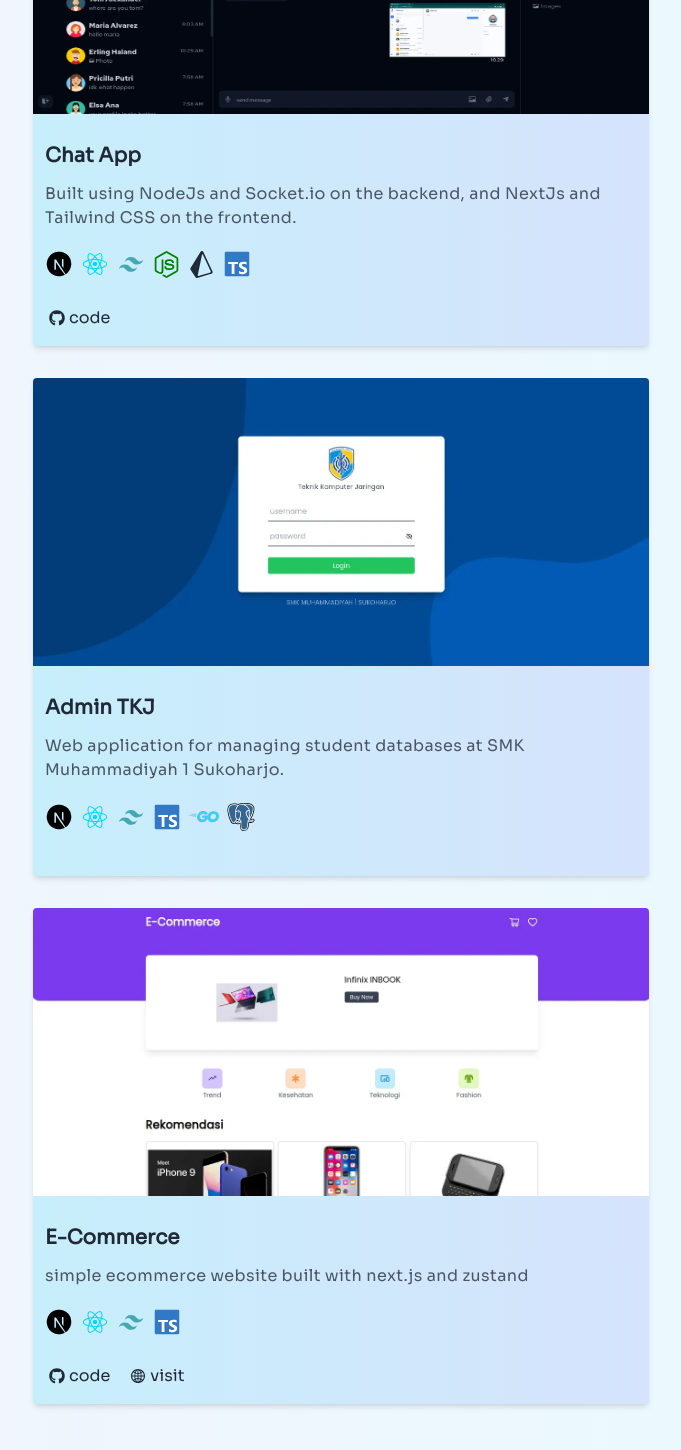
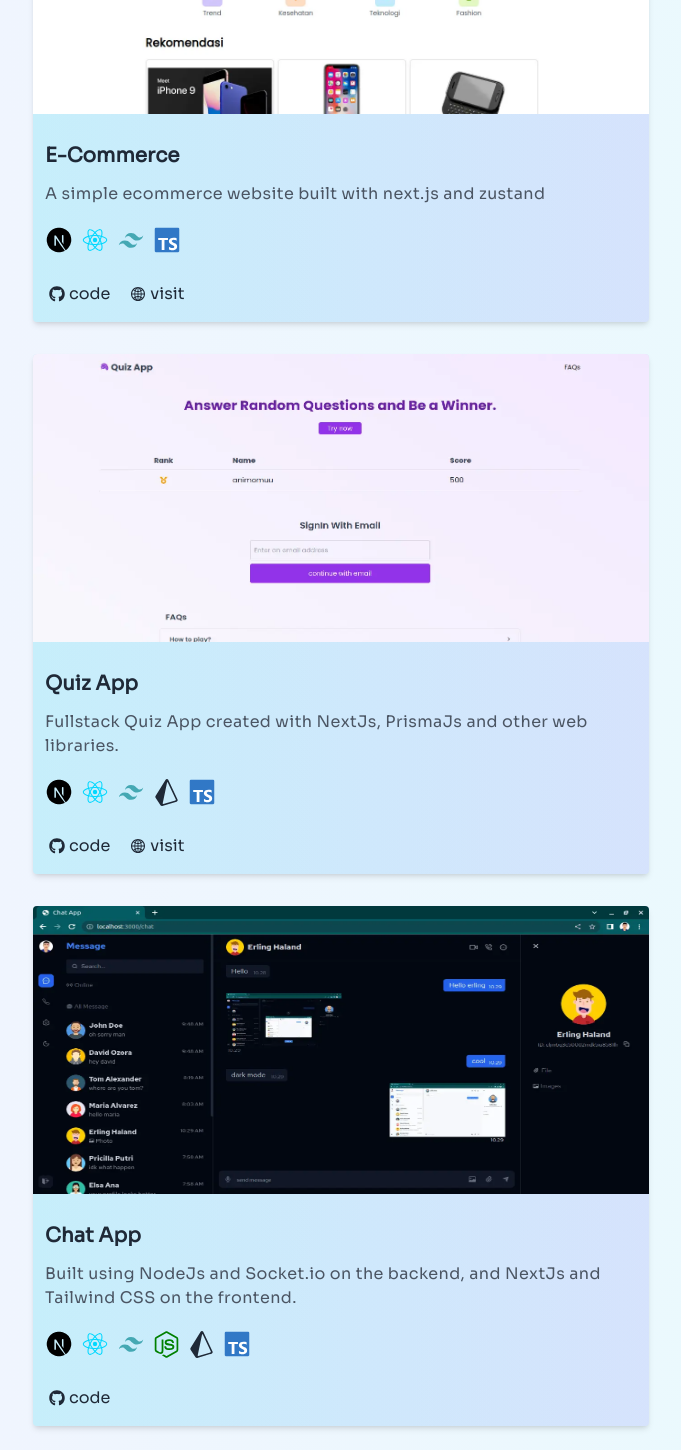
Before and after one commit to izzul-ali/personal-site, a Next.js app: page / in a window 1280 px wide. Shown: the part 780-2230 px from the top of the page, without its empty margins (299-980 px from the left). Built offline with nearby package versions, Linux system fonts and the light colour scheme.

Commit message:
added new project

```diff
--- a/data/projects.ts
+++ b/data/projects.ts
@@ -1,6 +1,23 @@
 import { Project } from '@/components/project-card'
 
 export const projectList: Project[] = [
+  {
+    image: '/images/projects/e-commerce.webp',
+    title: 'E-Commerce',
+    description: 'A simple ecommerce website built with next.js and zustand',
+    tech: ['next', 'react', 'tailwind', 'typescript'],
+    demoLink: 'https://e-commerce-izzul-ali.vercel.app/',
+    githubRepo: 'https://github.com/izzul-ali/e-commerce'
+  },
+  {
+    image: '/images/projects/quiz-app.webp',
+    title: 'Quiz App',
+    description:
+      'Fullstack Quiz App created with NextJs, PrismaJs and other web libraries.',
+    tech: ['next', 'react', 'tailwind', 'prisma', 'typescript'],
+    githubRepo: 'https://github.com/izzul-ali/quiz-app',
+    demoLink: 'https://quizapp-demo.vercel.app'
+  },
   {
     image: '/images/projects/chat-app.webp',
     title: 'Chat App',
@@ -16,14 +33,7 @@ export const projectList: Project[] = [
       'Web application for managing student databases at SMK Muhammadiyah 1 Sukoharjo.',
     tech: ['next', 'react', 'tailwind', 'typescript', 'golang', 'postgresql']
   },
-  {
-    image: '/images/projects/e-commerce.webp',
-    title: 'E-Commerce',
-    description: 'simple ecommerce website built with next.js and zustand',
-    tech: ['next', 'react', 'tailwind', 'typescript'],
-    demoLink: 'https://e-commerce-izzul-ali.vercel.app/',
-    githubRepo: 'https://github.com/izzul-ali/e-commerce'
-  },
+
   {
     image: '/images/projects/relaxtimee.webp',
     title: 'Relaxtimee Startup',
```
Also changed, not shown: public/images/projects/quiz-app.webp (added).
